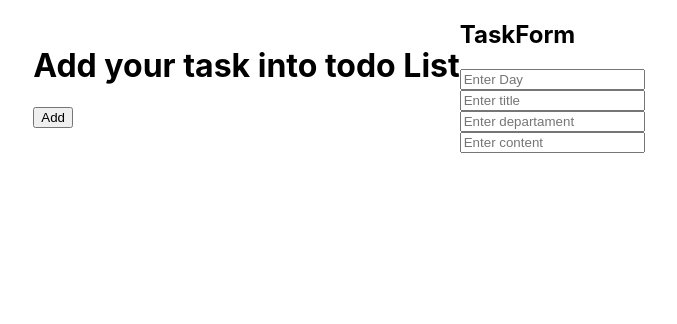
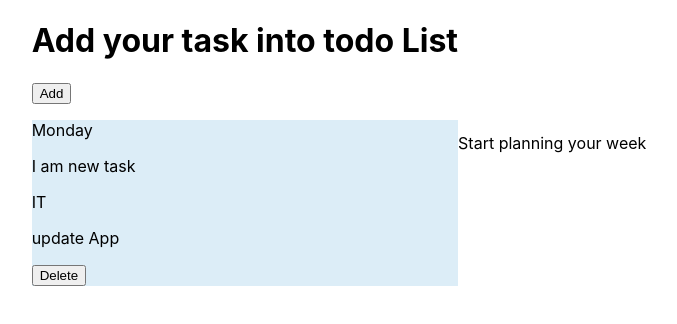
Before and after one commit to serhii-prozhyvarov/my-final-react-project, a React (Create React App) app: page / in a window 1280 px wide. Shown: the top 324 px of the page, without its empty margins (301-978 px from the left). Built offline with nearby package versions, Linux system fonts and the light colour scheme.

Commit message:
update APP

```diff
--- a/src/components/App/App.jsx
+++ b/src/components/App/App.jsx
@@ -6,8 +6,18 @@ import { TaskForm } from 'components/TaskForm/TaskForm';
 import { useState } from 'react';
 
 export const App = () => {
-  const [tasks, setTasks] = useState([]);
+  const [tasks, setTasks] = useState([
+    {
+      dayTask: 'Monday',
+      title: 'I am new task',
+      departament: 'IT',
+      content: 'update App',
+      id: nanoid(),
+    },
+  ]);
+   const [selectedDay, setSelectedDay] = useState(null);
 
+  const addTask = () => {
     const newTask = {
       dayTask: 'Monday',
       title: 'I am new task',
@@ -15,15 +25,34 @@ export const App = () => {
       content: 'update App',
       id: nanoid(),
     };
+    setTasks([...tasks, newTask]);
+  }
 
-  const handleCreateTask = () => {
-    setTasks([...tasks, newTask]);
-  };
+const getActiveDay = () => {
+  return tasks.find(task => task.id === selectedDay)
+  }
 
+  const updateSchedule = (myUpdatedTask) => {
+    const updatedTasks = tasks.map(task => {
+      if (task.id === myUpdatedTask.id) return myUpdatedTask;
+      return task;
+    })
+    setTasks(updatedTasks)
+  }
+
+  const deleteDay = (taskId) => {
+setTasks(tasks.filter((task)=> task.id!==taskId))
+  }
   return (
     <AppWrapper>
-      <TaskList tasks={tasks} handleCreateTask={handleCreateTask} />
-      <TaskForm />
+      <TaskList
+        tasks={tasks}
+        addTask={addTask}
+        deleteDay={deleteDay}
+        selectedDay={selectedDay}
+        setSelectedDay={setSelectedDay}
+      />
+      <TaskForm updateSchedule={updateSchedule} selectedDay={getActiveDay()} />
     </AppWrapper>
   );
 };
--- a/src/components/TaskForm/TaskForm.jsx
+++ b/src/components/TaskForm/TaskForm.jsx
@@ -1,13 +1,45 @@
-import { TaskFormWrapper } from "./TaskForm.styled";
+import { TaskFormWrapper } from './TaskForm.styled';
 
-export const TaskForm = () => {
+
+export const TaskForm = ({ updateSchedule, selectedDay }) => {
+  const editTask = (myInput, value) => {
+    updateSchedule({
+      ...selectedDay,
+      [myInput]: value,
+    });
+  };
+  if (!selectedDay) return <p>Start planning your week</p>;
   return (
     <TaskFormWrapper>
       <h2>TaskForm</h2>
-      <input placeholder="Enter Day" />
-      <input placeholder="Enter title" />
-      <input placeholder="Enter departament" />
-      <input placeholder="Enter content" />
+      <input
+        type="text"
+        id="dayTask"
+        placeholder="Enter Day"
+        value={selectedDay?.dayTask || ''}
+        onChange={e => editTask('dayTask', e.target.value)}
+      />
+      <input
+        type="text"
+        id="title"
+        placeholder="Enter title"
+        value={selectedDay?.title || ''}
+        onChange={e => editTask('title', e.target.value)}
+      />
+      <input
+        type="text"
+        id="departament"
+        placeholder="Enter departament"
+        value={selectedDay?.departament || ''}
+        onChange={e => editTask('departament', e.target.value)}
+      />
+      <input
+        type="text"
+        id="content"
+        placeholder="Enter content"
+        value={selectedDay?.content || ''}
+        onChange={e => editTask('content', e.target.value)}
+      />
     </TaskFormWrapper>
   );
 };
--- a/src/components/TaskList/TaskList.jsx
+++ b/src/components/TaskList/TaskList.jsx
@@ -1,15 +1,48 @@
-export const TaskList = ({ tasks, handleCreateTask }) => {
+import {
+  TaskLisActiveWrapper,
+  TaskLisInactiveWrapper,
+} from './TaskList.styled';
+
+export const TaskList = ({
+  tasks,
+  addTask,
+  deleteDay,
+  selectedDay,
+  setSelectedDay,
+}) => {
   return (
     <div>
       <h1>Add your task into todo List</h1>
-      <button onClick={handleCreateTask}>Add</button>
-      {tasks.map(({ title, content, departament, dayTask }, index) => {
+      <button onClick={addTask}>Add</button>
+      {tasks.map(({ title, content, id, departament, dayTask }, index) => {
         return (
           <div key={index}>
-            <p>{dayTask}</p>
-            <p>{title}</p>
-            <p>{departament}</p>
-            <p>{content}</p>
+            {id === selectedDay ? (
+              <TaskLisActiveWrapper onClick={() => setSelectedDay(id)}>
+                <p>{dayTask}</p>
+                <p>{title.substring(0, 60)}</p>
+                <p>{departament}</p>
+                <p>{content.substring(0, 60)}</p>
+                <button
+                  onClick={e => {
+                    e.stopPropagation();
+                    deleteDay(id);
+                  }}
+                >
+                  Delete
+                </button>
+              </TaskLisActiveWrapper>
+            ) : (
+              <TaskLisInactiveWrapper onClick={() => setSelectedDay(id)}>
+                <p>{dayTask}</p>
+                <p>{title.substring(0, 60)}</p>
+                <p>{departament}</p>
+                <p>{content.substring(0, 60)}</p>
+                <button className="button-delete" onClick={() => deleteDay(id)}>
+                  Delete
+                </button>
+              </TaskLisInactiveWrapper>
+            )}
           </div>
         );
       })}
--- a/src/components/TaskList/TaskList.styled.jsx
+++ b/src/components/TaskList/TaskList.styled.jsx
@@ -1 +1,9 @@
 import styled from '@emotion/styled';
+
+export const TaskLisActiveWrapper = styled.div`
+  background-color: #fad106;
+`;
+
+export const TaskLisInactiveWrapper = styled.div`
+  background-color: #dcedf7;
+`;
```
Lines whose indentation alone changed are shown as unchanged.
